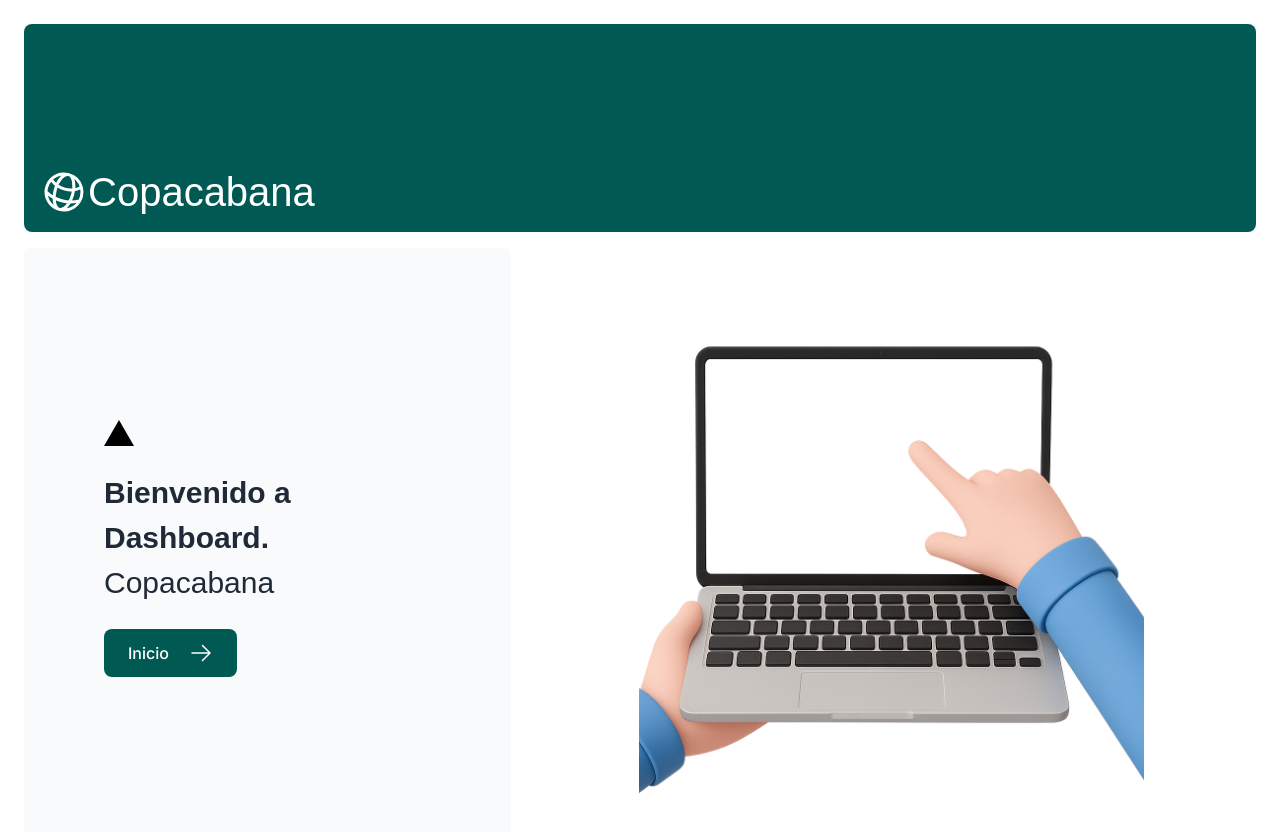
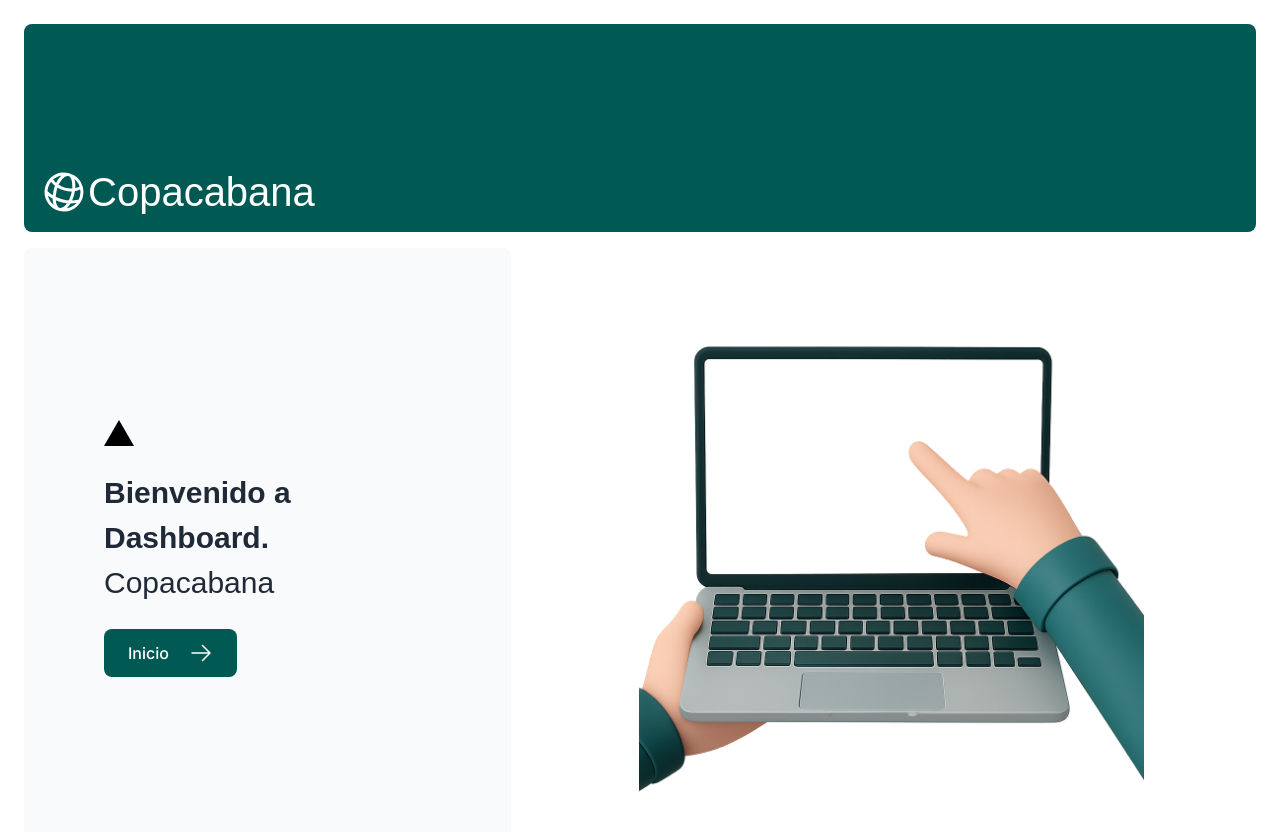
Before and after one commit to Neftali2001/Dashboardprueba, a Next.js app: page / in a window 1280 px wide. Shown: the top 832 px of the page. Built offline with nearby package versions, Linux system fonts and the light colour scheme; a web font is replaced by a local one.

Commit message:
cambios de imagen

```diff
--- a/app/page.tsx
+++ b/app/page.tsx
@@ -31,7 +31,7 @@ export default function Page() {
         <div className="flex items-center justify-center p-6 md:w-3/5 md:px-28 md:py-12">
           {/* Add Hero Images Here */}
             <Image
-          src="/Img5.png"
+          src="/Img6.png"
           width={800}
           height={800}
           className="hidden md:block"
```
Also changed, not shown: public/Img6.png (added).
